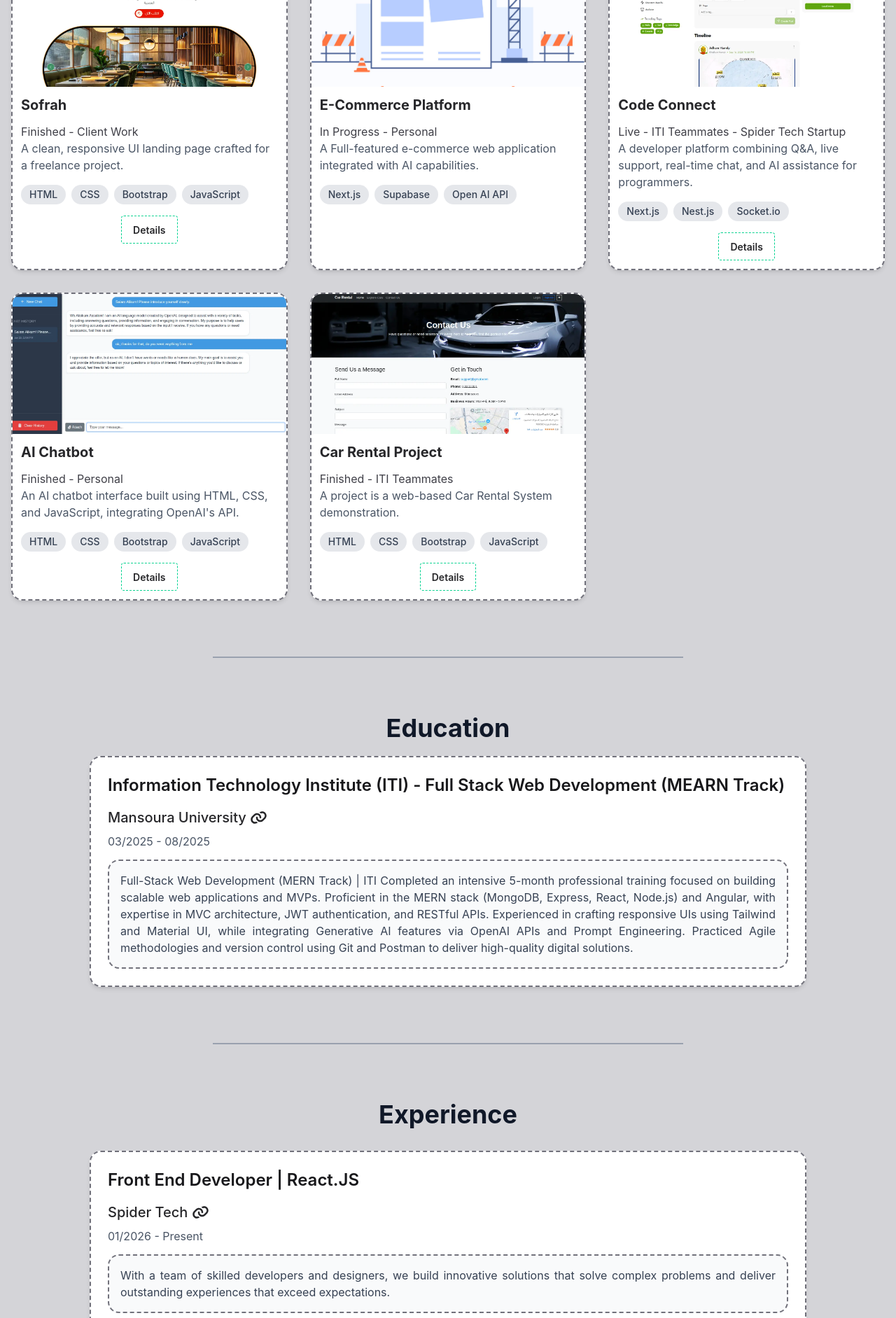
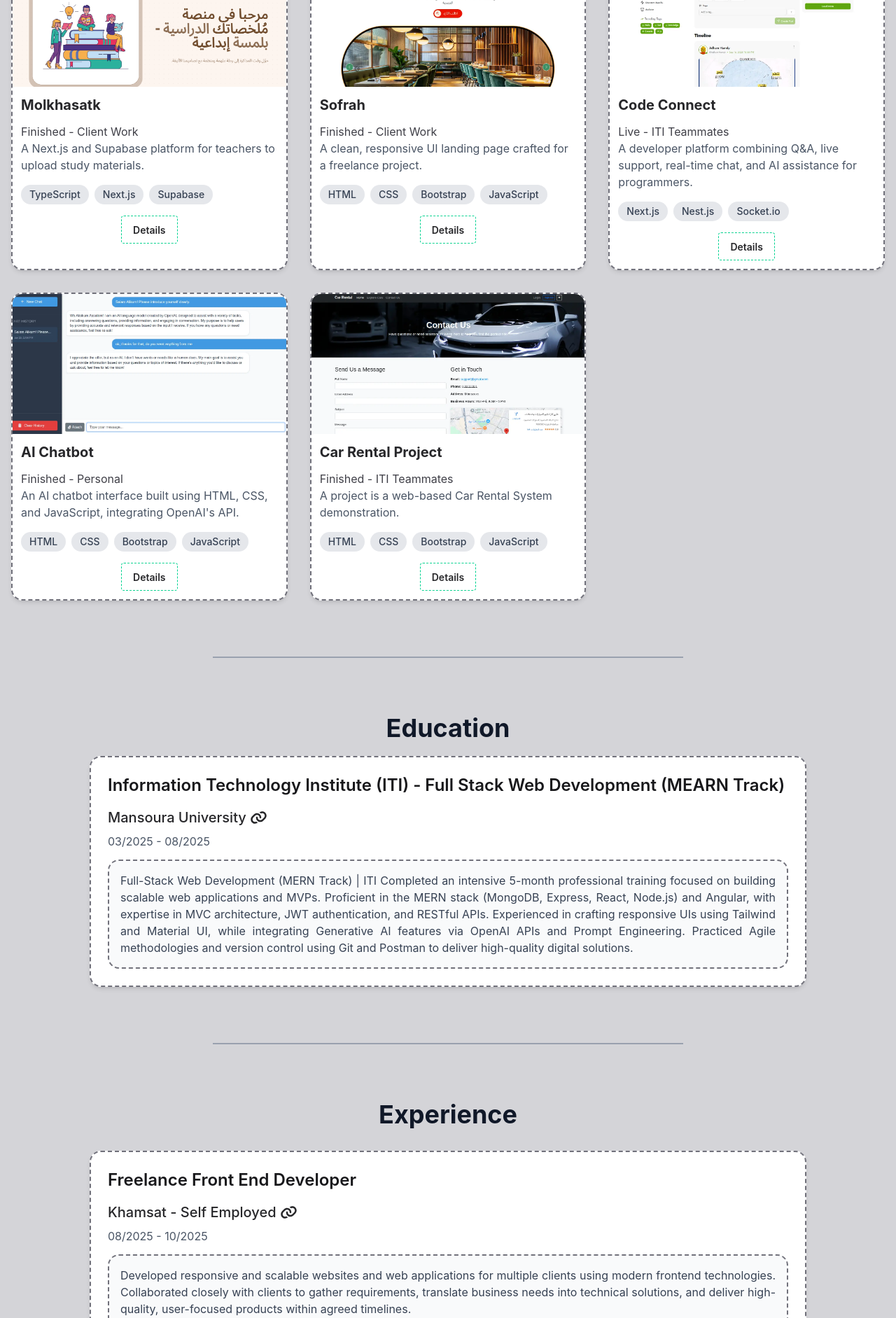
Before and after one commit to AdhamHamdyMohamed/Portfolio, a React (Vite) app: page / in a window 1280 px wide. Shown: the part 800-2683 px from the top of the page at 70% size. Built offline with nearby package versions, Linux system fonts and the light colour scheme; a web font is replaced by a local one.

Commit message:
refactor: Update project details and experience information

```diff
--- a/public/dataBase/Exp.json
+++ b/public/dataBase/Exp.json
@@ -2,29 +2,10 @@
   "experience": [
     {
       "id": 1,
-      "title": "Front End Developer | React.JS",
-      "location": "Spider Tech",
-      "link": "https://www.spider-tech.net/en",
-      "date": "01/2026 - Present",
-      "description": "With a team of skilled developers and designers, we build innovative solutions that solve complex problems and deliver outstanding experiences that exceed expectations.",
-      "skills": [
-        "HTML",
-        "CSS",
-        "Tailwind CSS",
-        "JavaScript",
-        "React.js",
-        "Git",
-        "GitHub",
-        "Next.js",
-        "Unit Testing"
-      ]
-    },
-    {
-      "id": 2,
       "title": "Freelance Front End Developer",
       "location": "Khamsat - Self Employed",
       "link": "https://khamsat.com/user/adham_hamdy001",
-      "date": "08/2025 - Present",
+      "date": "08/2025 - 10/2025",
       "description": "Developed responsive and scalable websites and web applications for multiple clients using modern frontend technologies. Collaborated closely with clients to gather requirements, translate business needs into technical solutions, and deliver high-quality, user-focused products within agreed timelines.",
       "skills": [
         "HTML",
@@ -41,7 +22,7 @@
       ]
     },
     {
-      "id": 3,
+      "id": 2,
       "title": "Innovation & Business Trainee",
       "location": "Startup Factory x ITI - Smart Village & New Administrative Capital",
       "link": "https://www.linkedin.com/in/adham-hamdy-22a6971b8/overlay/experience/2781394828/multiple-media-viewer/?profileId=ACoAADKlkYIBeCPnQq144YSzmU0mDjD1zQm9bfQ&treasuryMediaId=1762857149563",
--- a/public/dataBase/Projects.json
+++ b/public/dataBase/Projects.json
@@ -2,6 +2,20 @@
   "projects": [
     {
       "id": 1,
+      "name": "Molkhasatk",
+      "description": "A Next.js and Supabase platform for teachers to upload study materials.",
+      "tech": ["TypeScript", "Next.js", "Supabase"],
+      "github": "https://github.com/AdhamHamdyMohamed/Student-NoteBook",
+      "demo": "https://www.studentsummary.site/",
+      "category": "Client Work",
+      "state": "Finished",
+      "img": "Molkhasatk.webp",
+      "problemStatement": "Teachers often struggle to share study materials and resources with their students in an organized and accessible manner, leading to difficulties for students in finding and downloading necessary materials.",
+      "solution": "Developed 'Molkhasatk', a platform that allows teachers to easily upload study materials and PDFs, while providing students with a user-friendly interface to browse and download the resources they need for their studies.",
+      "outcome": "The platform successfully facilitated the sharing of study materials between teachers and students, improving accessibility and organization of educational resources, ultimately enhancing the learning experience for students."
+    },
+    {
+      "id": 2,
       "name": "Sofrah",
       "description": "A clean, responsive UI landing page crafted for a freelance project.",
       "tech": ["HTML", "CSS", "Bootstrap", "JavaScript"],
@@ -14,20 +28,7 @@
       "solution": "Developed a responsive landing page using HTML, CSS, Bootstrap, and JavaScript, ensuring compatibility across various devices and browsers. Implemented modern design principles to enhance user experience and engagement.",
       "outcome": "The landing page successfully attracted more visitors and potential clients, leading to increased inquiries and business opportunities for the client."
     },
-    {
-      "id": 2,
-      "name": "E-Commerce Platform",
-      "description": "A Full-featured e-commerce web application integrated with AI capabilities.",
-      "tech": ["Next.js", "Supabase", "Open AI API"],
-      "github": "",
-      "demo": "",
-      "category": "Personal",
-      "state": "In Progress",
-      "img": "inProgress.webp",
-      "problemStatement": "The challenge was to create a seamless AI-powered online shopping experience that enhances user engagement and streamlines operations, serving not only customers but also marketers by enabling them to easily create landing pages to showcase their products and optimize the buying and selling experience.",
-      "solution": "Developing a full-featured e-commerce platform using Next.js for the frontend, Supabase for backend services, and integrating OpenAI's API to provide personalized recommendations and customer support.",
-      "outcome": "The project is currently in progress, with plans to launch a beta version soon to gather user feedback and make further improvements."
-    },
+
     {
       "id": 3,
       "name": "Code Connect",
@@ -35,7 +36,7 @@
       "tech": ["Next.js", "Nest.js", "Socket.io"],
       "github": "https://github.com/AdhamHamdyMohamed/CodeConnect",
       "demo": "https://code-connect.spider-tech.net/en",
-      "category": "ITI Teammates - Spider Tech Startup",
+      "category": "ITI Teammates",
       "state": "Live",
       "img": "codeConnect.webp",
       "problemStatement": "Developers often face challenges in finding quick and reliable support for coding issues, leading to delays in project completion and frustration.",
--- a/src/components/SectionFour.jsx
+++ b/src/components/SectionFour.jsx
@@ -72,7 +72,7 @@ export default function SectionFour() {
       <hr
         data-aos="fade-up"
         data-aos-anchor-placement="center-center"
-        className="sm:w-2xl w-[200px] my-4 border-t-2 border-gray-400 mx-auto"
+        className="sm:w-2xl w-50 my-4 border-t-2 border-gray-400 mx-auto"
       />
     </>
   );
--- a/src/components/SectionOne.jsx
+++ b/src/components/SectionOne.jsx
@@ -45,7 +45,7 @@ export default function SectionOne() {
               </p>
             </div>
 
-            <div className="h-1 w-20 bg-gradient-to-r from-gray-700 to-zinc-400 rounded-full sm:mx-0 mx-auto"></div>
+            <div className="h-1 w-20 bg-linear-to-r from-gray-700 to-zinc-400 rounded-full sm:mx-0 mx-auto"></div>
 
             <p className="text-lg md:text-xl text-zinc-600 leading-relaxed sm:mx-0 mx-auto text-justify sm:p-0 p-2">
               I'm a Product-Focused ITI 2025 MERN Track graduate. I don’t just
@@ -104,7 +104,7 @@ export default function SectionOne() {
       <hr
         data-aos="fade-up"
         data-aos-anchor-placement="center-center"
-        className="sm:w-2xl w-[200px] my-4 border-t-2 border-gray-400 mx-auto"
+        className="sm:w-2xl w-50 my-4 border-t-2 border-gray-400 mx-auto"
       />
     </>
   );
--- a/src/components/SectionTwo.jsx
+++ b/src/components/SectionTwo.jsx
@@ -67,7 +67,7 @@ export default function SectionTwo() {
                     ))}
                     <br />
                   </div>
-                  {pro.id !== 2 && (
+                  {pro.id && (
                     <div className="text-center">
                       <button
                         className="btn btn-dash btn-success mt-4 text-zinc-800"
```
Also changed, not shown: public/dataBase/assets/Molkhasatk.webp (added).
